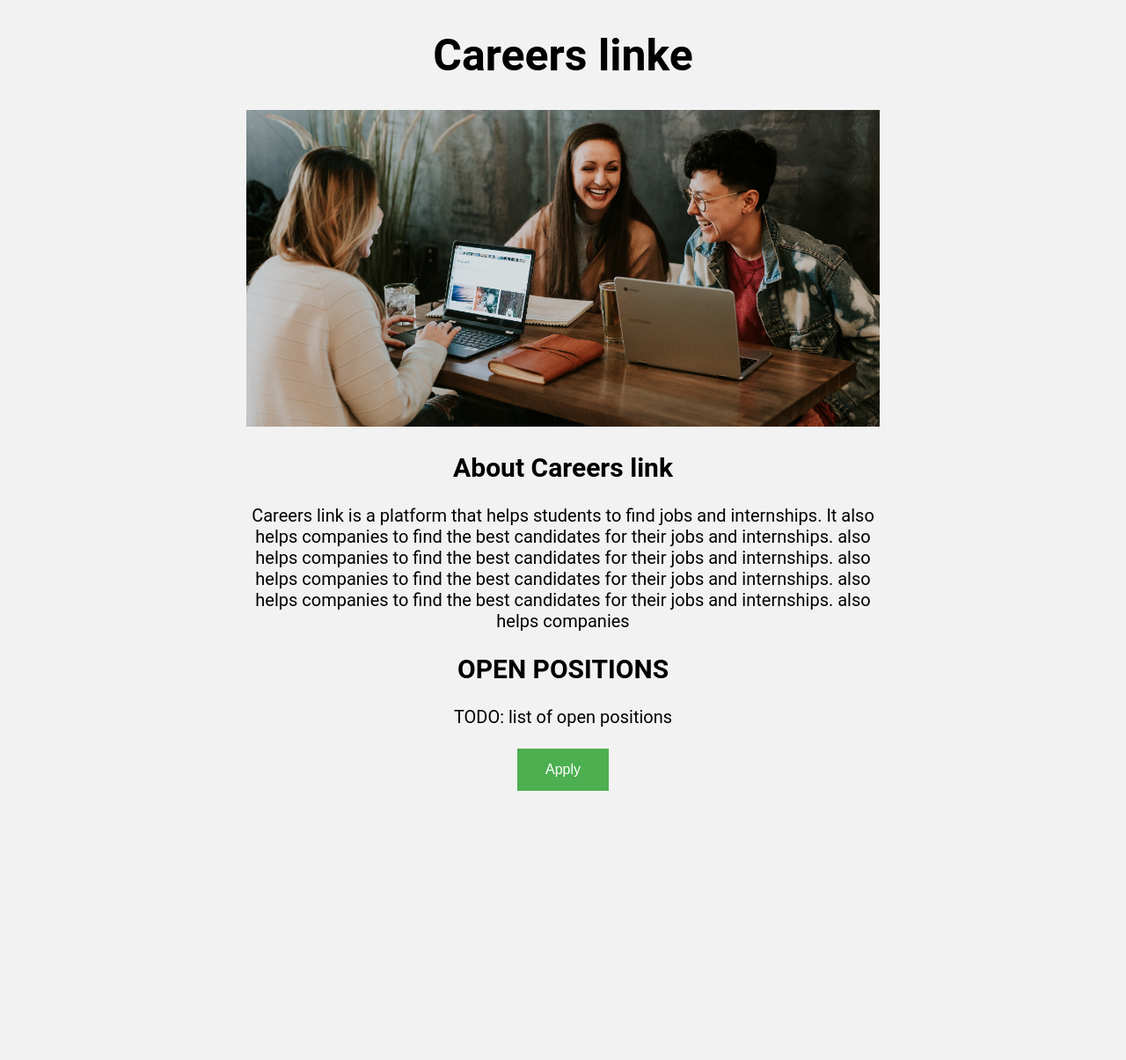
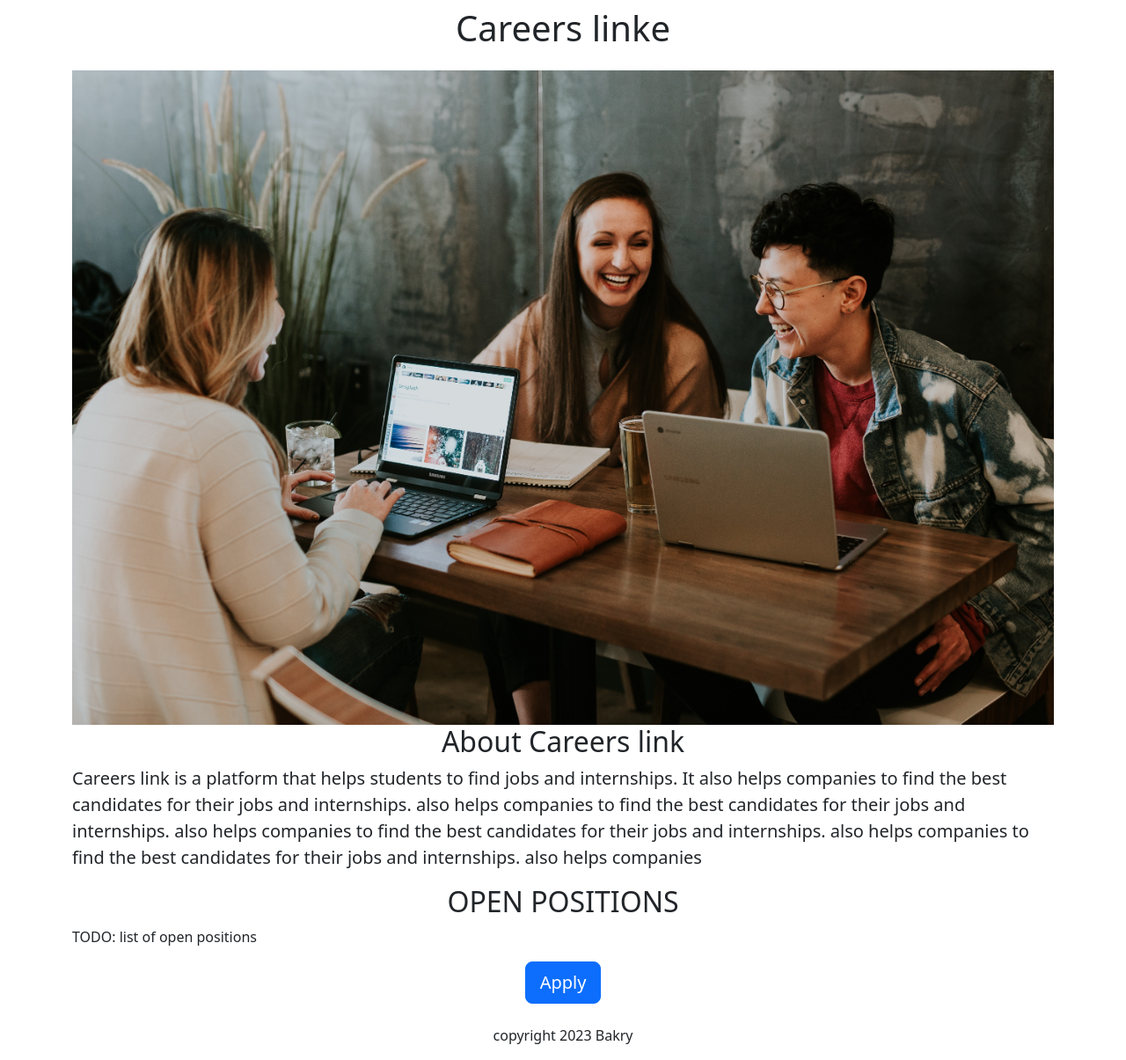
Before and after one commit to bakryabdalsalam/careers_link, a Flask app: page / in a window 1280 px wide. Shown: the whole page at 88% size. Before the commit the page ends 899 px from the top, so only its background shows below. Run offline with Flask 3, Linux system fonts and the light colour scheme.

Commit message:
add bootstrab

```diff
--- a/templates/home.html
+++ b/templates/home.html
@@ -1,57 +1,22 @@
 <!DOCTYPE html>
 <html lang="en">
   <head>
-    <meta charset="UTF-8" />
+    <meta charset="utf-8" />
+    <meta name="viewport" content="width=device-width, initial-scale=1" />
     <title>Creers link</title>
-    <style>
-      body {
-        background-color: #f2f2f2;
-      }
-      h1 {
-        text-align: center;
-        color: #000000;
-        font-family: Roboto;
-        font-size: 50px;
-      }
-      h2 {
-        text-align: center;
-        color: #000000;
-        font-family: Roboto;
-        font-size: 30px;
-      }
-      p {
-        text-align: center;
-        color: #000000;
-        font-family: Roboto;
-        font-size: 20px;
-      }
-      button {
-        background-color: #4caf50;
-        border: none;
-        color: white;
-        padding: 15px 32px;
-        text-align: center;
-        font-size: 16px;
-        margin: 4px 2px;
-        cursor: pointer;
-      }
-      #banner {
-        width: 100%;
-        height: 360px;
-        object-fit: cover;
-      }
-      #container {
-        max-width: 720px;
-        margin: 0 auto 0 auto;
-      }
-    </style>
+    <link
+      href="https://cdn.jsdelivr.net/npm/bootstrap@5.3.1/dist/css/bootstrap.min.css"
+      rel="stylesheet"
+      integrity="sha384-4bw+/aepP/YC94hEpVNVgiZdgIC5+VKNBQNGCHeKRQN+PtmoHDEXuppvnDJzQIu9"
+      crossorigin="anonymous"
+    />
   </head>
   <body>
-    <div id="container">
-      <h1>Careers linke</h1>
-      <img id="banner" src="static/panner.jpg" alt="banner" />
-      <h2>About Careers link</h2>
-      <p>
+    <div class="container">
+      <h1 class="text-center mt-2 mb-4">Careers linke</h1>
+      <img class="img-fluid" id="banner" src="static/panner.jpg" alt="banner" />
+      <h2 class="text-center">About Careers link</h2>
+      <p class="lead">
         Careers link is a platform that helps students to find jobs and
         internships. It also helps companies to find the best candidates for
         their jobs and internships. also helps companies to find the best
@@ -60,10 +25,11 @@
         to find the best candidates for their jobs and internships. also helps
         companies
       </p>
-      <h2>OPEN POSITIONS</h2>
+      <h2 class="text-center mt-2">OPEN POSITIONS</h2>
       <p>TODO: list of open positions</p>
-      <div style="text-align: center">
-        <button>Apply</button>
+      <div class="text-center">
+        <button class="btn btn-primary btn-lg">Apply</button>
+        <p class="mt-4">copyright 2023 Bakry</p>
       </div>
     </div>
   </body>
```
